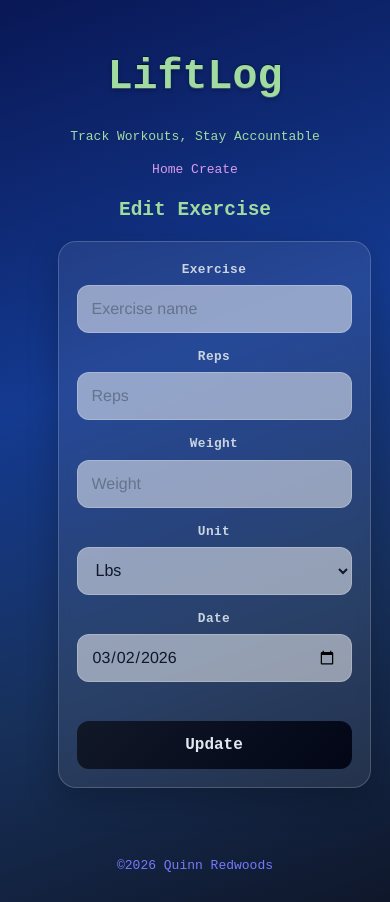
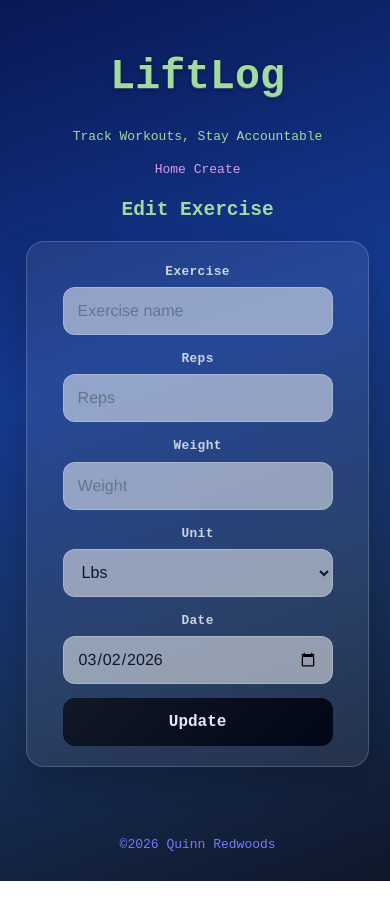
Before and after one commit to qredwoods/exercisetracker, a React (Vite) app in the folder frontend/: page /edit in a window 390 px wide. After the commit the page ends 881 px from the top, so only its background shows below. Built offline with nearby package versions, Linux system fonts and the light colour scheme; no server answers.

Commit message:
form css fix to center and give more surface area for future changes

```diff
--- a/frontend/src/App.css
+++ b/frontend/src/App.css
@@ -109,18 +109,79 @@ footer {
   flex: 0 0 auto;
 }
 
+*,
+*::before,
+*::after {
+  box-sizing: border-box;
+}
+
+.exercise-form {
+  width: min(1100px, 100%);
+  max-width: 92vw;
+  margin: 1rem auto;
+  padding: 20px;
+  display: flex;
+  align-items: flex-end;
+  gap: 14px;
+  background: rgba(255, 255, 255, 0.08);
+  border: 1px solid rgba(255, 255, 255, 0.18);
+  border-radius: 18px;
+  backdrop-filter: blur(6px);
+  -webkit-backdrop-filter: blur(6px);
+  box-shadow: 0 12px 32px rgba(0, 0, 0, 0.22);
+  overflow: hidden;
+}
+
+.form-field {
+  display: flex;
+  flex-direction: column;
+  gap: 6px;
+}
+
+.form-field label {
+  font-size: 0.8rem;
+  font-weight: 600;
+  letter-spacing: 0.03em;
+  color: #cbd5e1;
+}
+
+.name-field {
+  flex: 2.2;
+  min-width: 220px;
+}
+
+.reps-field,
+.weight-field {
+  flex: 1;
+  min-width: 110px;
+}
+
+.unit-field {
+  flex: 0.8;
+  min-width: 90px;
+}
+
+.date-field {
+  flex: 1;
+  min-width: 150px;
+}
+
+.submit-field {
+  flex: 0 0 auto;
+}
+
 .exercise-form input,
 .exercise-form select,
 .exercise-form button {
   min-height: 48px;
   border-radius: 12px;
-  box-sizing: border-box;
   font-size: 1rem;
 }
 
 .exercise-form input,
 .exercise-form select {
   width: 100%;
+  max-width: 100%;
   padding: 0 14px;
   border: 1px solid rgba(255, 255, 255, 0.22);
   background: rgba(255, 255, 255, 0.5);
@@ -138,6 +199,12 @@ footer {
   border-color: salmon;
   box-shadow: 0 0 0 3px rgba(163, 230, 53, 0.18);
   background: rgba(255, 255, 255, 0.65);
+}
+
+.exercise-form input:disabled {
+  opacity: 0.75;
+  cursor: not-allowed;
+  background-color: #415c89;
 }
 
 .exercise-form button {
@@ -159,22 +226,45 @@ footer {
   transform: translateY(0);
 }
 
-.visually-hidden {
-  visibility: hidden;
+.form-error,
+.field-help {
+  min-height: 1.25rem;
 }
 
+.form-error {
+  margin: 0 0 0.75rem 0;
+  color: #ff9a9a;
+  font-size: 0.95rem;
+  text-align: center;
+}
 
-.exercise-form input:disabled {
-  opacity: 0.75;
-  cursor: not-allowed;
-  background-color: #415c89;
+.field-help {
+  margin-top: 0.35rem;
+  font-size: 0.85rem;
+  opacity: 0.8;
+  text-align: center;
+}
+
+.visually-hidden {
+  position: absolute;
+  width: 1px;
+  height: 1px;
+  padding: 0;
+  margin: -1px;
+  overflow: hidden;
+  clip: rect(0, 0, 0, 0);
+  white-space: nowrap;
+  border: 0;
 }
 
 @media (max-width: 900px) {
   .exercise-form {
     flex-direction: column;
-    align-items: stretch;
-    padding: 18px;
+    align-items: center;
+    width: min(350px, 88vw);
+    max-width: 88vw;
+    padding: 20px 16px;
+    margin: 1rem auto;
   }
 
   .name-field,
@@ -183,8 +273,26 @@ footer {
   .unit-field,
   .date-field,
   .submit-field {
+    width: min(100%, 300px);
+    max-width: 300px;
+    min-width: 0;
+  }
+
+  .form-field {
     width: 100%;
-    min-width: 0;
+    align-items: center;
+  }
+
+  .form-field label {
+    width: 100%;
+    text-align: center;
+  }
+
+  .form-field input,
+  .form-field select,
+  .form-field button {
+    width: 100%;
+    max-width: 90%;
   }
 
   .exercise-form button {
--- a/frontend/src/components/ExerciseRow.jsx
+++ b/frontend/src/components/ExerciseRow.jsx
@@ -24,7 +24,7 @@ const ExerciseRow = ({exercise, onDelete, onEdit}) => {
     <tr>
       <td>{name}</td>
       <td>{reps}</td>
-      <td>{unit === "bodyweight" ? "-" : weight}</td>
+      <td>{unit === "bodyweight" ? "BW" : weight}</td>
       <td>{unit}</td>
       <td>{formatDisplayDate(date)}</td>
       <td><FiEdit3 onClick={() => onEdit(exercise)}/></td>
```
